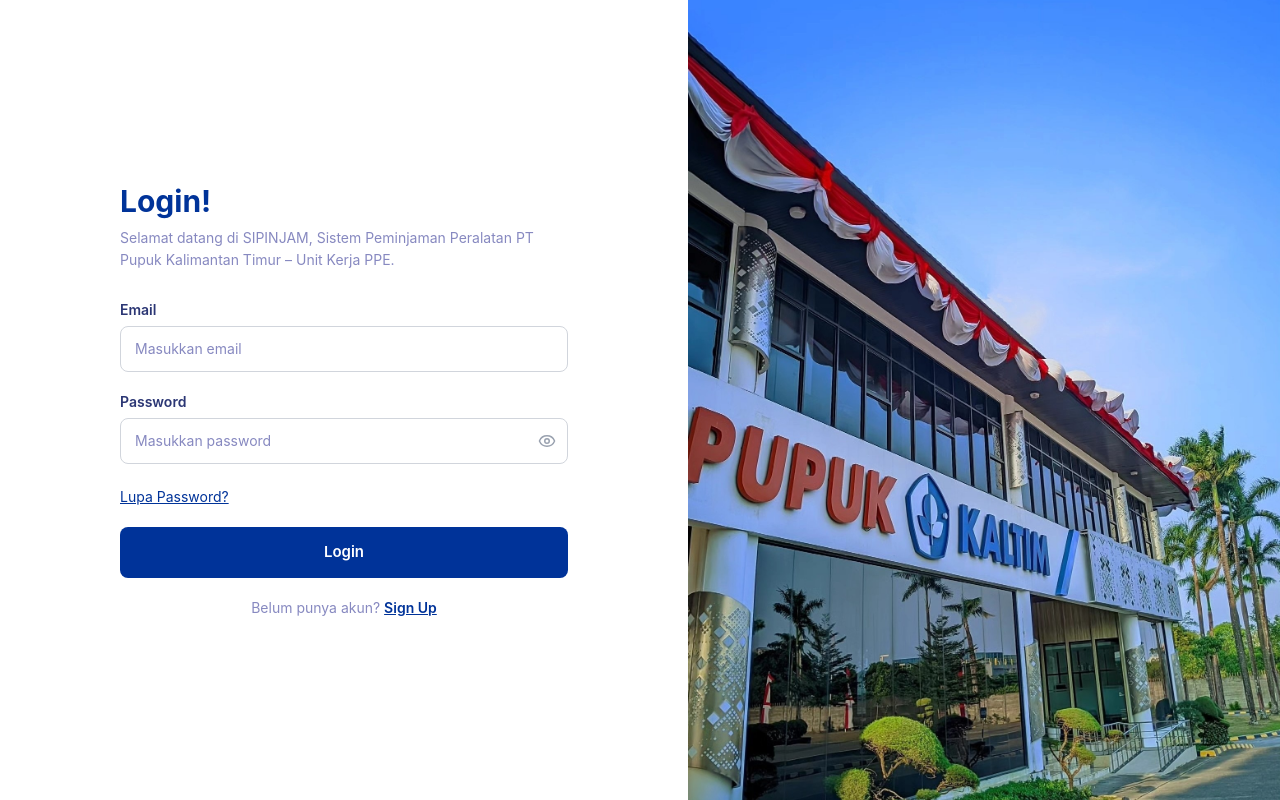
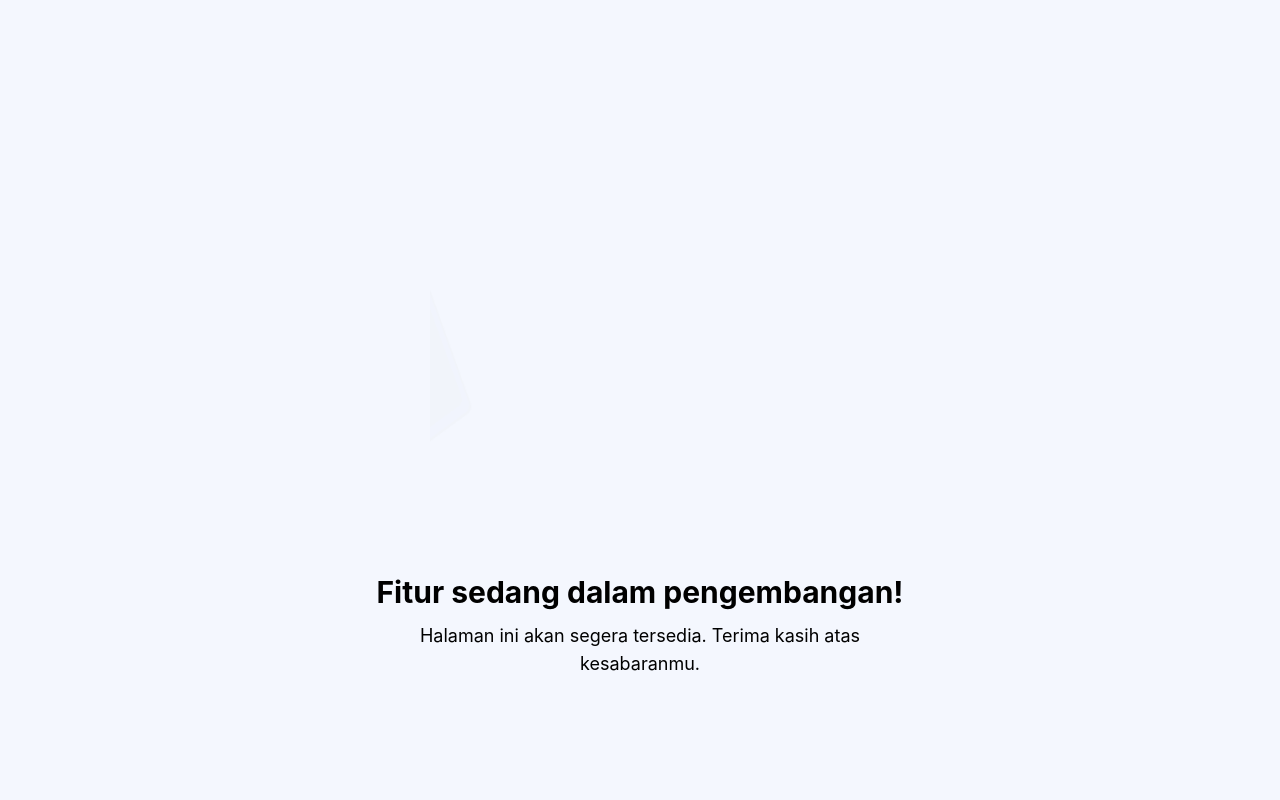
Before and after one commit to aldy02/Sipinjam, a React (Vite) app in the folder frontend/: page /forgot-password in a window 1280 px wide. Before the commit this address led to /login. Built offline with nearby package versions, Linux system fonts and the light colour scheme; no server answers.

Commit message:
Feat: Add Under Construction Page For Features That Are Still In Development

```diff
--- a/frontend/src/App.jsx
+++ b/frontend/src/App.jsx
@@ -11,6 +11,7 @@
 import DaftarPeminjaman from './pages/DaftarPeminjaman';
 import AktivitasSaya from './pages/AktivitasSaya';
 import Pengaturan from './pages/Pengaturan';
+import UnderConstruction from './pages/UnderConstruction';
 
 function AnimatedRoutes() {
   const location = useLocation();
@@ -21,6 +22,7 @@
         {/* Public routes */}
         <Route path="/login" element={<Login />} />
         <Route path="/signup" element={<Signup />} />
+        <Route path="/forgot-password" element={<UnderConstruction />} />
 
         {/* Protected routes — wajib login, semua role */}
         <Route element={<ProtectedRoute />}>
--- /dev/null
+++ b/frontend/src/pages/UnderConstruction.jsx
@@ -0,0 +1,39 @@
+import underConstructionGif from "../assets/underConstructionAnimation.gif";
+import { motion } from "framer-motion";
+
+export default function UnderConstruction() {
+  return (
+    <div className="flex flex-col items-center justify-center min-h-screen px-6 text-center bg-[#F4F7FE]">
+
+      {/* GIF */}
+      <motion.img
+        src={underConstructionGif}
+        alt="Under Construction"
+        className="w-80 md:w-96 lg:w-105 object-contain mb-8"
+        initial={{ opacity: 0, scale: 0.8 }}
+        animate={{ opacity: 1, scale: 1 }}
+        transition={{ duration: 0.6 }}
+      />
+
+      {/* Title */}
+      <motion.h2
+        className="text-2xl md:text-3xl font-bold text-primary-1 mb-3"
+        initial={{ opacity: 0, y: 20 }}
+        animate={{ opacity: 1, y: 0 }}
+        transition={{ delay: 0.3, duration: 0.5 }}
+      >
+        Fitur sedang dalam pengembangan!
+      </motion.h2>
+
+      {/* Description */}
+      <motion.p
+        className="text-base md:text-lg text-neutral-2 max-w-md"
+        initial={{ opacity: 0, y: 20 }}
+        animate={{ opacity: 1, y: 0 }}
+        transition={{ delay: 0.5, duration: 0.5 }}
+      >
+        Halaman ini akan segera tersedia. Terima kasih atas kesabaranmu.
+      </motion.p>
+    </div>
+  );
+}
```
Also changed, not shown: frontend/src/assets/underConstructionAnimation.gif (added).
